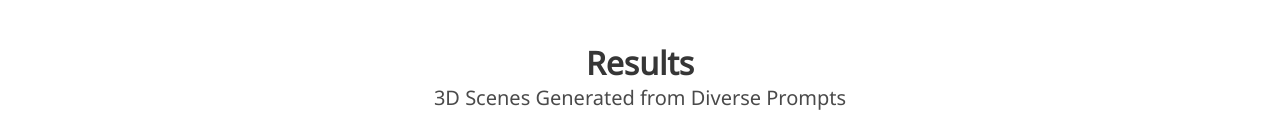
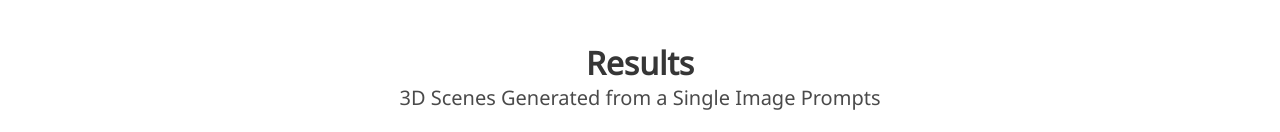
Before and after one commit to Annoymous-submission/Scene123, a plain HTML site: page index.html in a window 1280 px wide. Shown: the part 1921-2053 px from the top of the page. Drawn offline with nearby package versions, Linux system fonts and the light colour scheme; grey boxes are pictures that could not be loaded; some icons are missing; a web font is replaced by a local one.

Commit message:
Update index.html

```diff
--- a/index.html
+++ b/index.html
@@ -180,7 +180,7 @@
   <div class="hero-body">
     <div class="container">
       <h2 class="title has-text-centered">Results</h2>
-      <h3 class="subtitle has-text-centered">3D Scenes Generated from Diverse Prompts</h3>
+      <h3 class="subtitle has-text-centered">3D Scenes Generated from a Single Image Prompts</h3>
       <div class="columns is-multiline is-mobile">
 
         <!-- First Row of Demos -->
```
